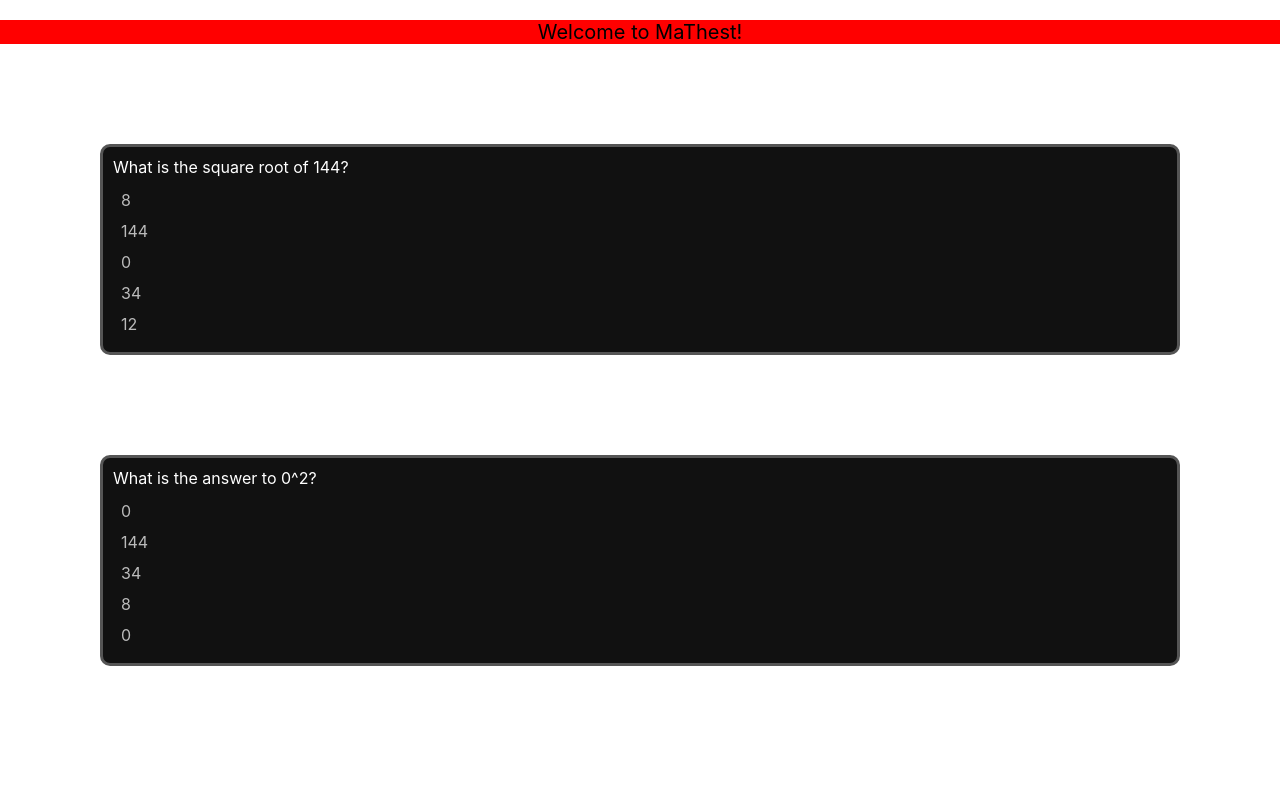
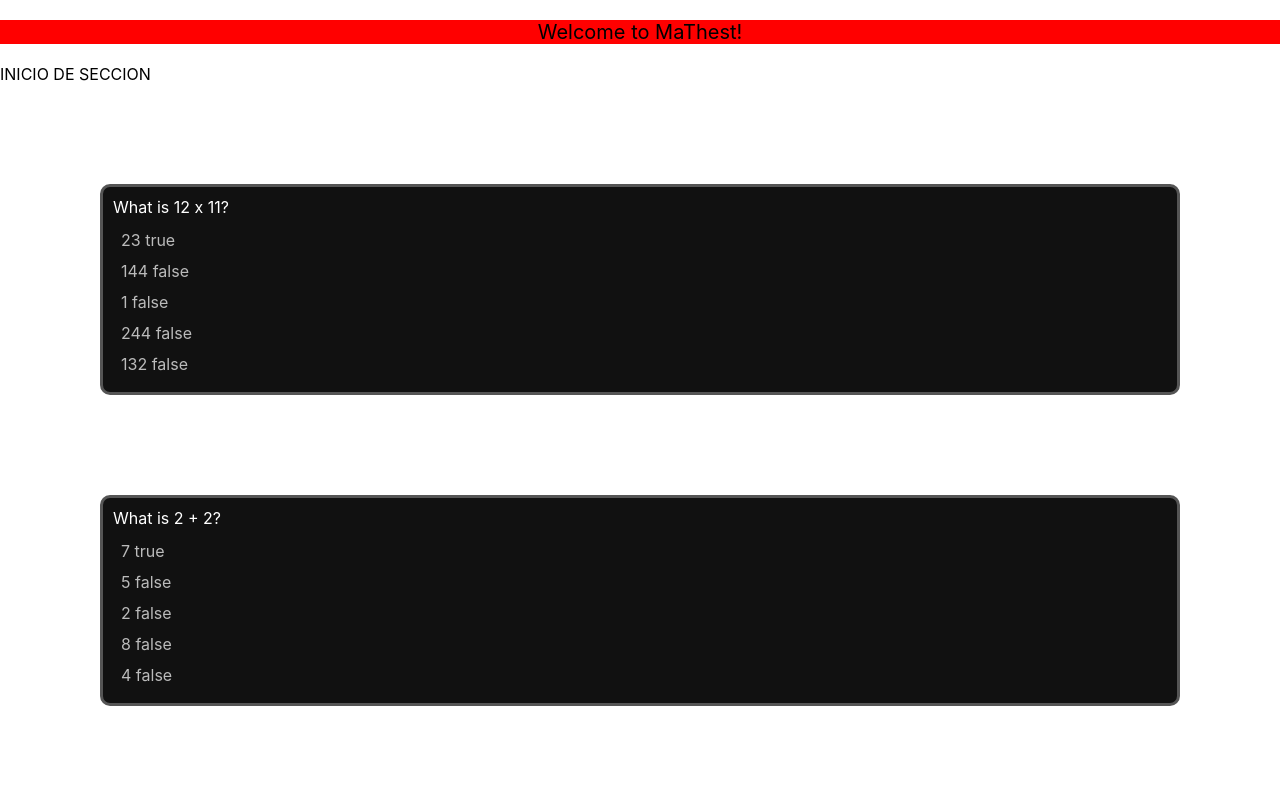
Before and after one commit to Niko12121/MaThest, a React (Create React App) app: page / in a window 1280 px wide. Shown: the top 800 px of the page. Built offline with nearby package versions, Linux system fonts and the light colour scheme.

Commit message:
new system to choose questions

```diff
--- a/src/components/answers/answer_option.css
+++ /dev/null
@@ -1,13 +0,0 @@
-.option {
-    margin: 5px;
-    padding: 3px;
-    color: #bbb
-}
-
-.option:hover {
-    background-color: #333;
-}
-
-.selected {
-    background-color: red;
-}
--- a/src/components/answers/answer_option.js
+++ /dev/null
@@ -1,12 +0,0 @@
-import './answer_option.css'
-
-const AnswerOption = (props) => {
-    return (
-        <div class='option'>
-            {props.text}
-        </div>
-    )
-}
-
-
-export default AnswerOption
--- a/src/components/question/Question.js
+++ b/src/components/question/Question.js
@@ -1,26 +1,25 @@
 import './question.css'
 import questions from './questions_ingame'
-import AnswerOption from '../answers/answer_option'
 
 const Question = (props) => {
-
     /*This part randomize the order of answers*/
-    const order = questions[props.level][props.option][1]
-    order.sort(function() { return Math.random() - 0.5 })
+    let render_order = questions[props.level][props.option][1]
+    const correct = render_order[0]
+    render_order = render_order.sort(function() { return Math.random() - 0.5 })
+    let to_render = []
+    render_order.forEach(a => to_render.push({text: a, real: correct===a}))
+    console.log(to_render)
 
     return (
         <div class='question'>
             <div class='real_question'>
                 {questions[props.level][props.option][0]}
             </div>
-            {order.map(a => {
-                return (<AnswerOption text={a}/>)
-            })}
+            {to_render.map((a) => (
+                <div class='option' key={a.id}> {a.text} {a.real.toString()}</div>
+            ))}
         </div>
-    )
-}
-
-
+    )}
 
 
 export default Question
--- a/src/components/question/question.css
+++ b/src/components/question/question.css
@@ -10,3 +10,13 @@
 .real_question {
     margin-bottom: 10px;
 }
+
+.option {
+    margin: 5px;
+    padding: 3px;
+    color: #bbb
+}
+
+.option:hover {
+    background-color: #333;
+}
--- a/src/components/question/questions_ingame.js
+++ b/src/components/question/questions_ingame.js
@@ -4,13 +4,13 @@ every element of a level is a question, every question is [question, [correct, w
 export const questions = [
     [
         ['What is 2 + 2?', [4, 2, 5, 7, 8]],
-        ['What is 12 x 11?', [132, 244, 144, 0, 23]],
+        ['What is 12 x 11?', [132, 244, 144, 1, 23]],
         ['What is the square root of 144?', [12, 34, 144, 0, 8]]
     ],
     [
         ['Solution to 2x = 2?', [1, 2, 5, 7, 8]],
-        ['Solution to 2x^2 + 2 = 0?', ['sqrt of 2', 'sqrt of 4', 144, 0, 23]],
-        ['What is the answer to 0^2?', [0, 34, 144, 0, 8]]
+        ['Solution to x^2 - 2 = 0?', ['sqrt of 2', 'sqrt of 4', 144, 0, 23]],
+        ['What is the answer to 0^2?', [0, 34, 144, 12, 8]]
 
     ]
 ]
--- a/src/components/test/Test.js
+++ b/src/components/test/Test.js
@@ -1,17 +1,45 @@
 import Question from "../question/Question"
+
+/* How many questions per level will the page render */
+const amount_value = 2
+/* How many questions per level are already wrote (max_value >= amount_value) */
+const max_value = 3
+/* How many levels exist */
+const level_value = 2
+
+/* This function return a list with amount elements, whit different randoms whole numbers
+between 0 and max; used like */
+function pickRandoms(amount, max) {
+    let actual = []
+    for (let i = 0; i < amount; i++) {
+        let randomNumber = Math.floor(Math.random() * max)
+        while (actual.includes(randomNumber)) {
+            randomNumber = Math.floor(Math.random() * max)
+        }
+        actual.push(randomNumber)
+    }
+    return actual
+}
 
 const Test = () => {
     let randoms = []
-
-    /* randoms is a list with whole number between 0 and 2, which represent the question of level i
-    which will appear */
-    for (let i=0; i<2; i++) {
-        randoms.push([i, Math.floor(Math.random() * 3)])
+    /* randoms is like [[0, [2, 7, 4]], [1, [1, 5, 2]]], for the level 0, the questions 2, 7 and 4;
+    for the level 1, questions 1, 5, 2 */
+    for (let i=0; i<level_value; i++) {
+        randoms.push([i, pickRandoms(amount_value, max_value)])
     }
+    let render = []
+    randoms.forEach(a => {
+        render.push(<div>INICIO DE SECCION</div>)
+        a[1].forEach(b => {
+            render.push(<Question level={a[0]} option={b} />)
+        })
+        render.push(<div>TERMINO DE SECCION</div>)
+    })
     return (
         <div>
-            {randoms.map(a => {
-               return (<Question level={a[0]} option={a[1]} />)
+            {render.map(a => {
+                return <div key={a.id}>{a}</div>
             })}
         </div>
     )
```
